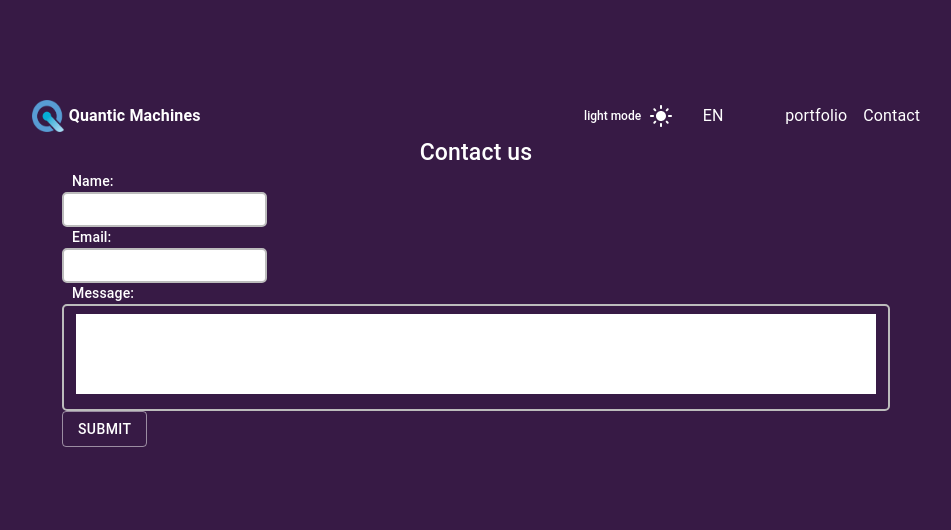
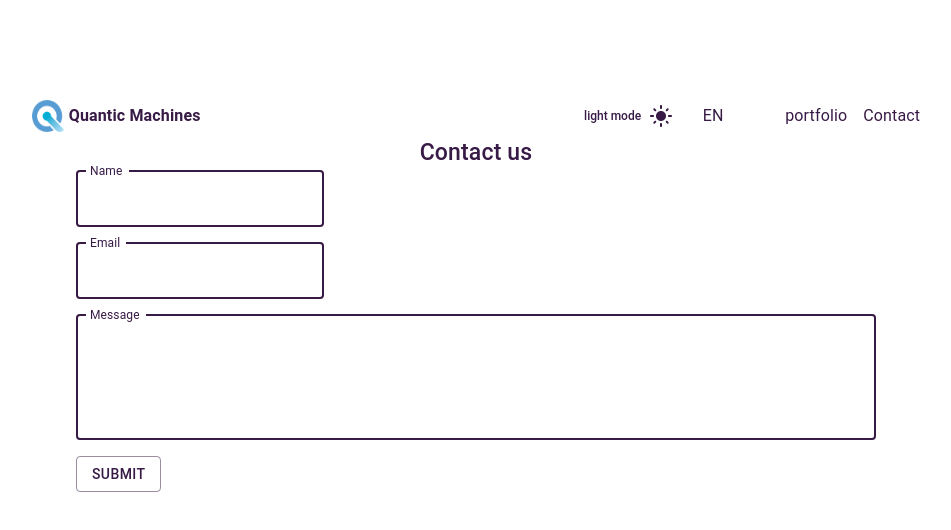
Before and after one commit to sksbkt/portfolio-v-2, a React (Vite) app: page /contact in a window 1280 px wide. Shown: the top 530 px of the page, without its empty margins (164-1115 px from the left). Built offline with nearby package versions, Linux system fonts and the light colour scheme.

Commit message:
more working on mui theme need but almost complete:WIP

```diff
--- a/src/_codux/boards/app/app.board.tsx
+++ b/src/_codux/boards/app/app.board.tsx
@@ -10,7 +10,7 @@ export default createBoard({
         </MemoryRouter>
     ),
     environmentProps: {
-        windowWidth: 816,
+        windowWidth: 1068,
         windowHeight: 827,
     },
 });
--- a/src/components/contact-form/contact-form.module.scss
+++ b/src/components/contact-form/contact-form.module.scss
@@ -22,6 +22,7 @@
   justify-content: start;
   width: 100%;
   border-radius: 0px;
+  gap: 1em;
 }
 
 .formLabel {
@@ -36,9 +37,9 @@
 
 .formInput {
   border-radius: 5px;
-    border: 2px solid #BCBCBC;
-    padding: 8px 12px;
-    transition: all .4s;
+  border: 2px solid #bcbcbc;
+  margin-top: 10px;
+  transition: all 0.4s;
   width: auto;
   display: block;
   flex-direction: row;
@@ -59,17 +60,17 @@
   margin: 10px;
 }
 
-.formWrapper {}
+.formWrapper {
+}
 
-.formInputMsg,
-.formInputMsg:focus {
-    border: transparent;
+.formInputMsg {
+  //   border: transparent;
   width: 50rem;
-    min-height: 5rem;
-    max-height: 100rem;
-    resize: vertical;
-    overflow-y: scroll;
-    outline: none;
+  //   min-height: 5rem;
+  //   max-height: 100rem;
+  //   resize: vertical;
+  //   overflow-y: scroll;
+  //   outline: none;
 }
 
 .formInputMsg::-webkit-resizer {
@@ -80,11 +81,11 @@
   width: 8px;
 }
 
-.formInputMsg::-webkit-scrollbar-track-piece {}
+.formInputMsg::-webkit-scrollbar-track-piece {
+}
 
 .formInputMsg::-webkit-scrollbar-thumb:hover {
   background-color: rgb(73, 73, 73);
-
 }
 
 .formInputMsg::-webkit-scrollbar-thumb {
@@ -92,6 +93,6 @@
   border-radius: 5px;
 }
 
-// .formInputMsgWrapper {
-//     padding: 10px;
-// }
+.formInputMsgWrapper {
+  background-color: #fff !important;
+}
--- a/src/components/contact-form/contact-form.tsx
+++ b/src/components/contact-form/contact-form.tsx
@@ -4,7 +4,8 @@ import styles from './contact-form.module.scss';
 import formSubmittedAnimation from '../../assets/form-sumbit_1.json';
 import React, { useEffect, useState } from 'react';
 import Lottie, { LottiePlayer } from 'lottie-react';
-import { Button } from '@mui/material';
+import { Button, Input, TextField, createTheme } from '@mui/material';
+import { useThemeContext } from '../../theme/ThemeContextProvider';
 
 export interface ContactFormProps {
     className?: string;
@@ -15,6 +16,16 @@ export interface ContactFormProps {
  * To create custom component templates, see https://help.codux.com/kb/en/article/kb16522
  */
 export const ContactForm = ({ className }: ContactFormProps) => {
+
+
+    const theme = createTheme({
+        components: {
+
+        },
+    });
+
+    const { mode } = useThemeContext();
+    document.body.style.setProperty('$sss', '$sss solid #bcbcbc');
     const [query, setQuery] = useState({
         name: '',
         email: '',
@@ -56,35 +67,40 @@ export const ContactForm = ({ className }: ContactFormProps) => {
             <div className={styles.formWrapper}>
                 <h2 className={styles.formTitle}>Contact us</h2>
                 <form onSubmit={formSubmit} className={styles.form}>
-                    <label className={styles.formLabel}>Name:</label>
-                    <input
-                        type="text"
-                        name="name"
+                    <TextField
+                        label='Name'
+                        name='name'
+                        variant='outlined'
                         onChange={handleParam}
                         value={query.name}
                         className={styles.formInput}
+                        focused
                     />
-                    <label className={styles.formLabel}>Email:</label>
-                    <input
+                    <TextField
+                        label="Email"
                         type="email"
                         name="email"
                         onChange={handleParam}
                         value={query.email}
+                        focused
                         className={styles.formInput}
                     />
-                    <label className={styles.formLabel}>Message:</label>
-                    <div className={classNames(styles.formInputMsgWrapper, styles.formInput)}>
-                        <textarea
-                            name="message"
-                            onChange={handleParam}
-                            value={query.message}
-                            className={classNames(styles.formInputMsg)}
-                        />
-                    </div>
+
+                    <TextField
+                        name="message"
+                        label="Message"
+                        onChange={handleParam}
+                        value={query.message}
+                        multiline={true}
+                        rows={4}
+                        inputProps={{}}
+                        className={classNames(styles.formInputMsg, styles.formInput)}
+                        focused
+                    />
+
                     <Button type='submit' variant='outlined'>
                         Submit
                     </Button>
-                    {/* <input type="submit" value="Submit" className={styles.formBtn} /> */}
                 </form>
             </div>
         }
--- a/src/components/intro/intro.module.scss
+++ b/src/components/intro/intro.module.scss
@@ -20,6 +20,7 @@
   background-repeat: repeat;
   display: flex;
 }
+
 .letsCollabDark,
 .letCollab {
   & > * {
@@ -34,10 +35,13 @@
   align-items: center;
   align-content: center;
   gap: 5px;
+  margin-top: 20px;
 }
+
 .letCollab {
   background-image: linear-gradient(90deg, #5f2d77 0%, #161616 100%);
 }
+
 .letsCollabDark {
   background-image: linear-gradient(90deg, #ecc3ff 0%, #5f2d77 100%);
 }
@@ -53,7 +57,7 @@
   margin-top: 0rem;
 }
 
-.desription {
+.description {
   margin-top: 0.6rem;
 }
 
--- a/src/components/intro/intro.tsx
+++ b/src/components/intro/intro.tsx
@@ -64,7 +64,7 @@ export const Intro = ({ className }: IntroProps) => {
                 </motion.svg>
                 <h3 className={styles.subtitle}>Software engineer and designer</h3>
             </div>
-            <p className={styles.desription}>
+            <p className={styles.description}>
                 Free lance providing services for programming and design context needs.
             </p>
             <Link
--- a/src/theme/theme.tsx
+++ b/src/theme/theme.tsx
@@ -13,7 +13,42 @@ export const primaryColor = {
     }
 };
 export const getDesignTokens = (mode: PaletteMode, ltr: boolean) => createTheme({
+
+    ...(mode === 'light' ? {
         palette: {
+
+            primary: { main: '#371A45' },
+            secondary: { main: '#fff' },
+            divider: '#d9d9d9',
+            text: {
+                primary: '#371A45',
+                secondary: yellow[100]
+            },
+            background: {
+                default: '#fff',
+                paper: red[100]
+            },
+        },
+        typography: {
+            body1: {
+                color: '#371A45'
+            },
+            body2: {
+                color: '#371A45'
+            },
+        },
+        components: {
+            MuiLink: {
+                styleOverrides: {
+                    root: {
+                        color: yellow[500]
+                    }
+                }
+            },
+        }
+    } : {
+        palette: {
+
             primary: { main: '#fff' },
             secondary: { main: '#371A45' },
             divider: '#d9d9d9',
@@ -41,42 +76,75 @@ export const getDesignTokens = (mode: PaletteMode, ltr: boolean) => createTheme(
                         color: yellow[500]
                     }
                 }
+            }, MuiTextField: {
+                styleOverrides: {
+                    root: {
+                        border: 0,
+                        backgroundColor: '#371A45'
+                    }
+                }
+            }, MuiCssBaseline: {
+                styleOverrides: {
+                    body: {
+                        scrollbarColor: "#6b6b6b #2b2b2b",
+                        "&::-webkit-scrollbar, & *::-webkit-scrollbar": {
+                            backgroundColor: "#2b2b2b",
+                            borderRadius: 8,
+                        },
+                        "&::-webkit-scrollbar-thumb, & *::-webkit-scrollbar-thumb": {
+                            borderRadius: 8,
+                            backgroundColor: "#6b6b6b",
+                            minHeight: 24,
+                            border: "3px solid #2b2b2b",
+                        },
+                        "&::-webkit-scrollbar-thumb:focus, & *::-webkit-scrollbar-thumb:focus": {
+                            backgroundColor: "#959595",
+                        },
+                        "&::-webkit-scrollbar-thumb:active, & *::-webkit-scrollbar-thumb:active": {
+                            backgroundColor: "#959595",
+                        },
+                        "&::-webkit-scrollbar-thumb:hover, & *::-webkit-scrollbar-thumb:hover": {
+                            backgroundColor: "#959595",
+                        },
+                        "&::-webkit-scrollbar-corner, & *::-webkit-scrollbar-corner": {
+                            backgroundColor: "#2b2b2b",
+                        },
+                    },
+                },
             },
         }
-    // palette: {
-    //     ...(
-
-    //         ltr ?
-    //             {
-    //                 direction: 'ltr'
-
-    //             } : { direction: 'rtl' }
-    //     ),
-    //     ...(mode === "light"
-    //         ? {
-    //             // palette values for light mode
-    //             primary: primaryColor.light,
-    //             divider: amber[200],
-
-    //             text: {
-    //                 primary: grey[900],
-    //                 secondary: grey[800],
-    //             },
-    //         }
-    //         : {
-    //             // palette values for dark mode
-    //             primary: primaryColor.dark,
-    //             divider: deepOrange[700],
-    //             background: {
-    //                 default: primaryColor.dark.main,
-    //                 paper: deepOrange[900],
-    //             },
-    //             text: {
-    //                 primary: "#fff",
-    //                 secondary: '#fff',
-    //             },
-    //         }),
-    // },
+    }),
+    ...({
+        components: {
+            MuiCssBaseline: {
+                styleOverrides: {
+                    body: {
+                        scrollbarColor: "#6b6b6b #2b2b2b",
+                        "&::-webkit-scrollbar, & *::-webkit-scrollbar": {
+                            backgroundColor: "#2b2b2b",
+                            borderRadius: 8,
+                        },
+                        "&::-webkit-scrollbar-thumb, & *::-webkit-scrollbar-thumb": {
+                            borderRadius: 8,
+                            backgroundColor: "#6b6b6b",
+                            minHeight: 24,
+                            border: "3px solid #2b2b2b",
+                        },
+                        "&::-webkit-scrollbar-thumb:focus, & *::-webkit-scrollbar-thumb:focus": {
+                            backgroundColor: "#959595",
+                        },
+                        "&::-webkit-scrollbar-thumb:active, & *::-webkit-scrollbar-thumb:active": {
+                            backgroundColor: "#959595",
+                        },
+                        "&::-webkit-scrollbar-thumb:hover, & *::-webkit-scrollbar-thumb:hover": {
+                            backgroundColor: "#959595",
+                        },
+                        "&::-webkit-scrollbar-corner, & *::-webkit-scrollbar-corner": {
+                            backgroundColor: "#2b2b2b",
+                        },
+                    },
+                },
+            },
+        }
+    })
 });
-
-// export default theme;
```
Lines whose indentation alone changed are shown as unchanged.
